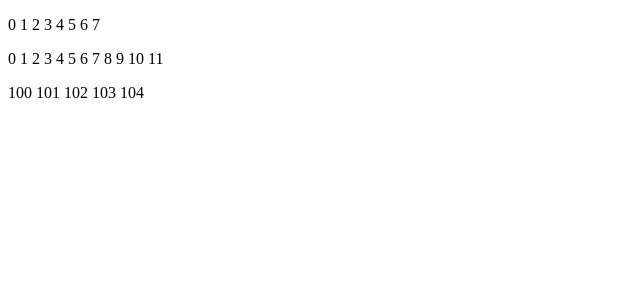
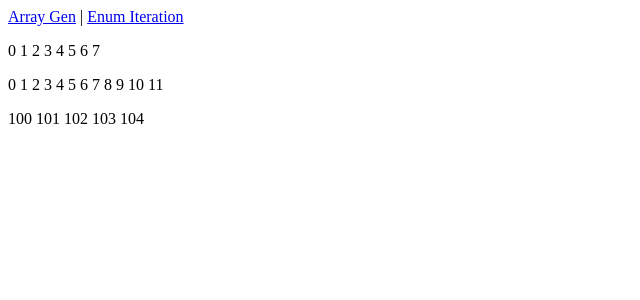
Before and after one commit to marklishman/angular-snippets, an Angular app: page /#/array-gen in a window 1280 px wide. Shown: the top 300 px of the page, without its empty margins (0-640 px from the left). Built offline with nearby package versions, Linux system fonts and the light colour scheme.

Commit message:
Optional menu

```diff
--- a/src/app/app.component.ts
+++ b/src/app/app.component.ts
@@ -1,10 +1,16 @@
 import { Component } from '@angular/core';
+import { environment } from '../environments/environment';
 
 @Component({
   selector: 'app-root',
   template: `
+    <div *ngIf="dev">
+      <a routerLink="/array-gen" routerLinkActive="disabled">Array Gen</a> |
+      <a routerLink="/enum-iter" routerLinkActive="disabled">Enum Iteration</a>
+    </div>
     <router-outlet></router-outlet>
-  `,
+  `
 })
 export class AppComponent {
+  dev = !environment.production;
 }
```
